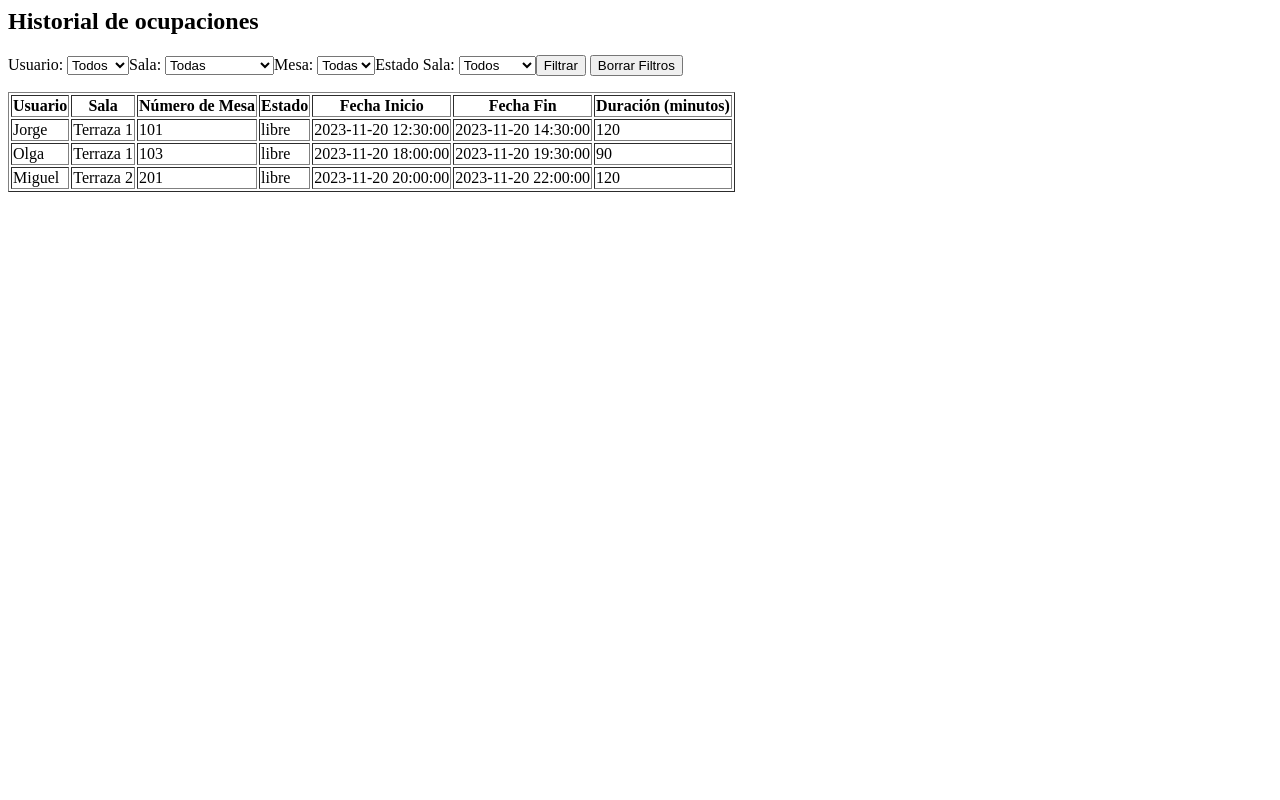
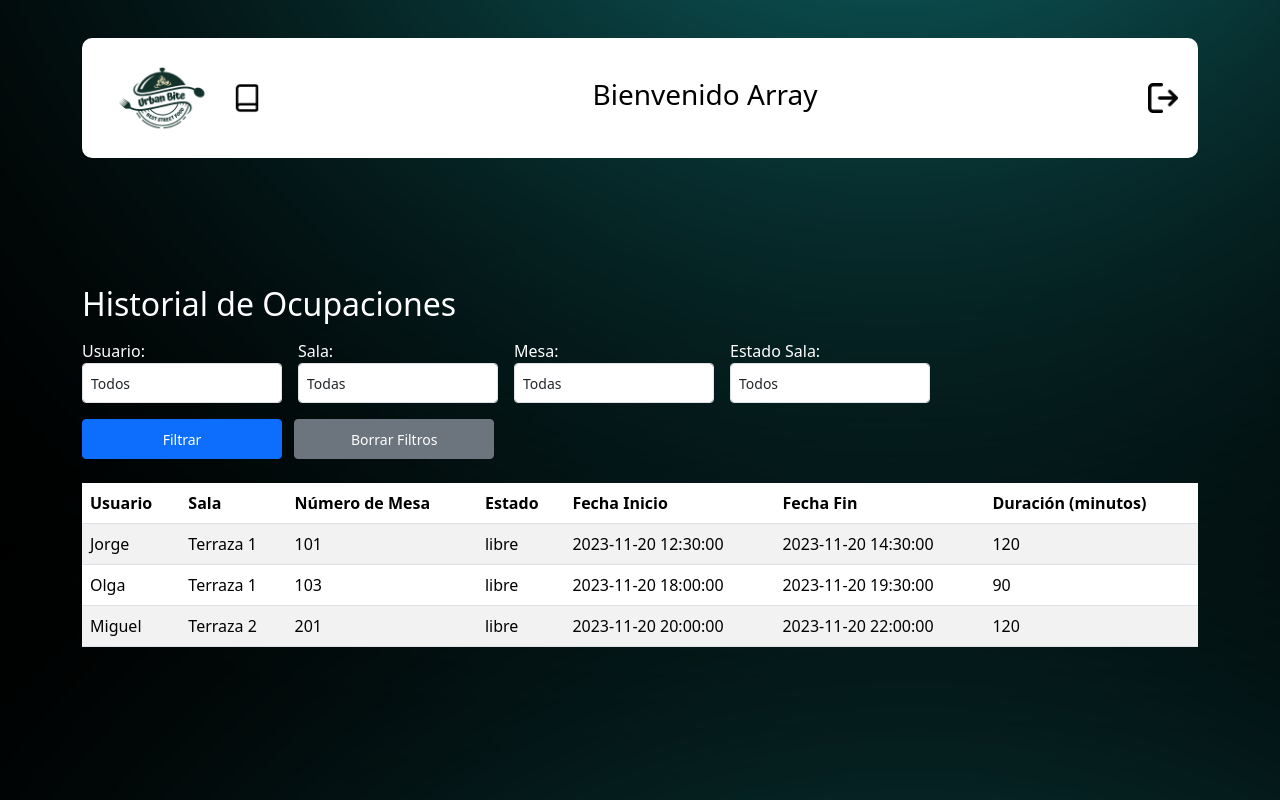
Before and after one commit to Dmasc67/2425_DAW2_M12_Projecte-01_SARA-CONNOR, a PHP site: page /registro.php in a window 1280 px wide. Run offline with PHP 8.4, Linux system fonts and the light colour scheme; a user stored in the database is signed in; data comes from the database, SQL or seed files in the repository; some libraries are stand-ins or nearby versions.

Commit message:
css de registro.php

```diff
--- a/registro.php
+++ b/registro.php
@@ -8,62 +8,129 @@ if (!isset($_SESSION['usuario'])) {
     exit();
 }
 
-echo "<h2>Historial de ocupaciones</h2>";
+?>
 
-// Filtros de usuario, sala, mesa y estado
-echo "<form method='GET' action='registro.php'>
-    <label for='usuario'>Usuario:</label>
-    <select name='usuario'>
-        <option value=''>Todos</option>";
+<!DOCTYPE html>
+<html lang="es">
+
+<head>
+    <meta charset="UTF-8">
+    <meta name="viewport" content="width=device-width, initial-scale=1.0">
+    <link rel="stylesheet" href="./css/menu.css"> <!-- Archivo de estilos para el menú y la página -->
+    <link rel="preconnect" href="https://fonts.googleapis.com">
+    <link rel="preconnect" href="https://fonts.gstatic.com" crossorigin>
+    <link href="https://fonts.googleapis.com/css2?family=Roboto:wght@300&display=swap" rel="stylesheet">
+    <link href="https://cdn.jsdelivr.net/npm/bootstrap@5.3.3/dist/css/bootstrap.min.css" rel="stylesheet" integrity="sha384-QWTKZyjpPEjISv5WaRU9OFeRpok6YctnYmDr5pNlyT2bRjXh0JMhjY6hW+ALEwIH" crossorigin="anonymous">
+    <title>Historial de Ocupaciones</title>
+</head>
+
+<body>
+    <!-- Barra de navegación -->
+    <div class="container">
+        <nav class="navegacion">
+            <!-- Sección izquierda con el logo grande y el ícono adicional más pequeño -->
+            <div class="navbar-left">
+                <a href="./menu.php"><img src="./img/logo.png" alt="Logo de la Marca" class="logo" style="width: 100%;"></a>
+                <a href="./registro.php"><img src="./img/lbook.png" alt="Ícono adicional" class="navbar-icon"></a>
+            </div>
+
+            <!-- Título en el centro -->
+            <div class="navbar-title">
+                <h3>Bienvenido <?php echo $_SESSION['usuario']; ?></h3>
+            </div>
+
+            <!-- Icono de logout a la derecha -->
+            <div class="navbar-right">
+                <a href="./salir.php"><img src="./img/logout.png" alt="Logout" class="navbar-icon"></a>
+            </div>
+        </nav>
+    </div>
+
+    <!-- Contenido principal -->
+    <div class="container mt-4">
+        <h2 class="text-white">Historial de Ocupaciones</h2> <!-- Título en color blanco -->
+
+        <!-- Formulario de filtros -->
+        <form method="GET" action="registro.php" class="mt-3">
+    <!-- Contenedor para los filtros y los botones -->
+    <div class="d-flex flex-wrap align-items-center">
+
+        <!-- Filtros (Desplegables) -->
+        <div class="d-flex flex-wrap align-items-center me-3 mb-3">
+            <div class="me-3">
+                <label for="usuario" class="text-white">Usuario:</label>
+                <select name="usuario" class="form-control form-control-sm" style="height: 40px; width: 200px;">
+                    <option value="">Todos</option>
+                    <?php
                     $query_usuarios = "SELECT id_usuario, nombre_user FROM tbl_usuarios";
                     $result_usuarios = mysqli_query($conexion, $query_usuarios);
                     while ($usuario = mysqli_fetch_assoc($result_usuarios)) {
                         $selected = isset($_GET['usuario']) && $_GET['usuario'] == $usuario['id_usuario'] ? 'selected' : '';
                         echo "<option value='{$usuario['id_usuario']}' $selected>{$usuario['nombre_user']}</option>";
                     }
-echo "</select>";
+                    ?>
+                </select>
+            </div>
 
-echo "<label for='sala'>Sala:</label>
-    <select name='sala'>
-        <option value=''>Todas</option>";
+            <div class="me-3">
+                <label for="sala" class="text-white">Sala:</label>
+                <select name="sala" class="form-control form-control-sm" style="height: 40px; width: 200px;">
+                    <option value="">Todas</option>
+                    <?php
                     $query_salas = "SELECT id_sala, nombre_sala FROM tbl_salas";
                     $result_salas = mysqli_query($conexion, $query_salas);
                     while ($sala = mysqli_fetch_assoc($result_salas)) {
                         $selected = isset($_GET['sala']) && $_GET['sala'] == $sala['id_sala'] ? 'selected' : '';
                         echo "<option value='{$sala['id_sala']}' $selected>{$sala['nombre_sala']}</option>";
                     }
-echo "</select>";
+                    ?>
+                </select>
+            </div>
 
-echo "<label for='mesa'>Mesa:</label>
-    <select name='mesa'>
-        <option value=''>Todas</option>";
+            <div class="me-3">
+                <label for="mesa" class="text-white">Mesa:</label>
+                <select name="mesa" class="form-control form-control-sm" style="height: 40px; width: 200px;">
+                    <option value="">Todas</option>
+                    <?php
                     $query_mesas = "SELECT id_mesa, numero_mesa FROM tbl_mesas";
                     $result_mesas = mysqli_query($conexion, $query_mesas);
                     while ($mesa = mysqli_fetch_assoc($result_mesas)) {
                         $selected = isset($_GET['mesa']) && $_GET['mesa'] == $mesa['id_mesa'] ? 'selected' : '';
                         echo "<option value='{$mesa['id_mesa']}' $selected>{$mesa['numero_mesa']}</option>";
                     }
-echo "</select>";
+                    ?>
+                </select>
+            </div>
 
-echo "<label for='estado'>Estado Sala:</label>
-    <select name='estado'>
-        <option value=''>Todos</option>
-        <option value='libre' ".(isset($_GET['estado']) && $_GET['estado'] == 'libre' ? 'selected' : '').">Libre</option>
-        <option value='ocupada' ".(isset($_GET['estado']) && $_GET['estado'] == 'ocupada' ? 'selected' : '').">Ocupada</option>
-    </select>";
+            <div class="me-3">
+                <label for="estado" class="text-white">Estado Sala:</label>
+                <select name="estado" class="form-control form-control-sm" style="height: 40px; width: 200px;">
+                    <option value="">Todos</option>
+                    <option value="libre" <?php echo (isset($_GET['estado']) && $_GET['estado'] == 'libre') ? 'selected' : ''; ?>>Libre</option>
+                    <option value="ocupada" <?php echo (isset($_GET['estado']) && $_GET['estado'] == 'ocupada') ? 'selected' : ''; ?>>Ocupada</option>
+                </select>
+            </div>
+        </div>
 
-// Botones para filtrar y borrar filtros
-echo "<button type='submit'>Filtrar</button>
-      <button type='button' onclick='window.location.href=\"registro.php\"'>Borrar Filtros</button>
-</form>";
+        <!-- Botones -->
+        <div class="me-3">
+            <button type="submit" class="btn btn-primary btn-sm me-2" style="height: 40px; width: 200px;">Filtrar</button>
+            <button type="button" class="btn btn-secondary btn-sm" onclick="window.location.href='registro.php'" style="height: 40px; width: 200px;">Borrar Filtros</button>
+        </div>
+    </div>
+</form>
 
-// Variables para los filtros
+
+        <!-- Variables para los filtros -->
+        <?php
         $usuario_filter = isset($_GET['usuario']) && !empty($_GET['usuario']) ? $_GET['usuario'] : '';
         $sala_filter = isset($_GET['sala']) && !empty($_GET['sala']) ? $_GET['sala'] : '';
         $mesa_filter = isset($_GET['mesa']) && !empty($_GET['mesa']) ? $_GET['mesa'] : '';
         $estado_filter = isset($_GET['estado']) && !empty($_GET['estado']) ? $_GET['estado'] : '';
+        ?>
 
-// Construcción de la consulta SQL con filtros
+        <!-- Consulta SQL para obtener el historial de ocupaciones -->
+        <?php
         $query_historial = "SELECT u.nombre_user, s.nombre_sala, m.numero_mesa, m.estado,
                                        o.fecha_inicio, o.fecha_fin,
                                        TIMESTAMPDIFF(MINUTE, o.fecha_inicio, o.fecha_fin) AS duracion
@@ -74,16 +141,16 @@ $query_historial = "SELECT u.nombre_user, s.nombre_sala, m.numero_mesa, m.estado
 
         $filters = [];
         if ($usuario_filter) {
-    $filters[] = "u.id_usuario = '".mysqli_real_escape_string($conexion, $usuario_filter)."'";
+            $filters[] = "u.id_usuario = '" . mysqli_real_escape_string($conexion, $usuario_filter) . "'";
         }
         if ($sala_filter) {
-    $filters[] = "s.id_sala = '".mysqli_real_escape_string($conexion, $sala_filter)."'";
+            $filters[] = "s.id_sala = '" . mysqli_real_escape_string($conexion, $sala_filter) . "'";
         }
         if ($mesa_filter) {
-    $filters[] = "m.id_mesa = '".mysqli_real_escape_string($conexion, $mesa_filter)."'";
+            $filters[] = "m.id_mesa = '" . mysqli_real_escape_string($conexion, $mesa_filter) . "'";
         }
         if ($estado_filter) {
-    $filters[] = "m.estado = '".mysqli_real_escape_string($conexion, $estado_filter)."'";
+            $filters[] = "m.estado = '" . mysqli_real_escape_string($conexion, $estado_filter) . "'";
         }
 
         if (!empty($filters)) {
@@ -91,9 +158,11 @@ if (!empty($filters)) {
         }
 
         $result_historial = mysqli_query($conexion, $query_historial);
+        ?>
 
-// Mostrar resultados en tabla
-echo "<table border='1'>
+        <!-- Mostrar resultados en tabla -->
+        <table class="table table-striped mt-4">
+            <thead class="thead-dark">
                 <tr>
                     <th>Usuario</th>
                     <th>Sala</th>
@@ -102,8 +171,10 @@ echo "<table border='1'>
                     <th>Fecha Inicio</th>
                     <th>Fecha Fin</th>
                     <th>Duración (minutos)</th>
-        </tr>";
-
+                </tr>
+            </thead>
+            <tbody>
+                <?php
                 while ($ocupacion = mysqli_fetch_assoc($result_historial)) {
                     echo "<tr>
                             <td>{$ocupacion['nombre_user']}</td>
@@ -115,6 +186,13 @@ while ($ocupacion = mysqli_fetch_assoc($result_historial)) {
                             <td>{$ocupacion['duracion']}</td>
                         </tr>";
                 }
+                ?>
+            </tbody>
+        </table>
+    </div>
 
-echo "</table>";
-?>
+    <script src="./js/sweetalert.js"></script>
+    <script src="https://cdn.jsdelivr.net/npm/sweetalert2@10"></script>
+</body>
+
+</html>
```
Lines whose indentation alone changed are shown as unchanged.
